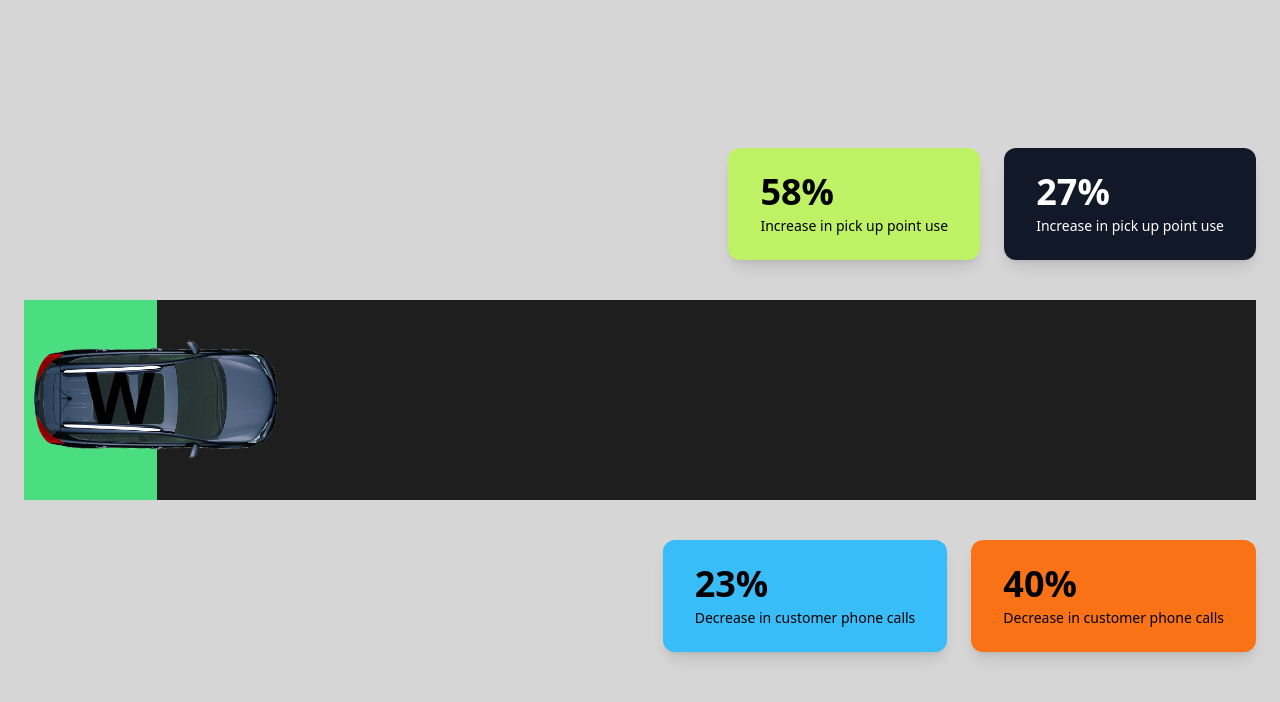
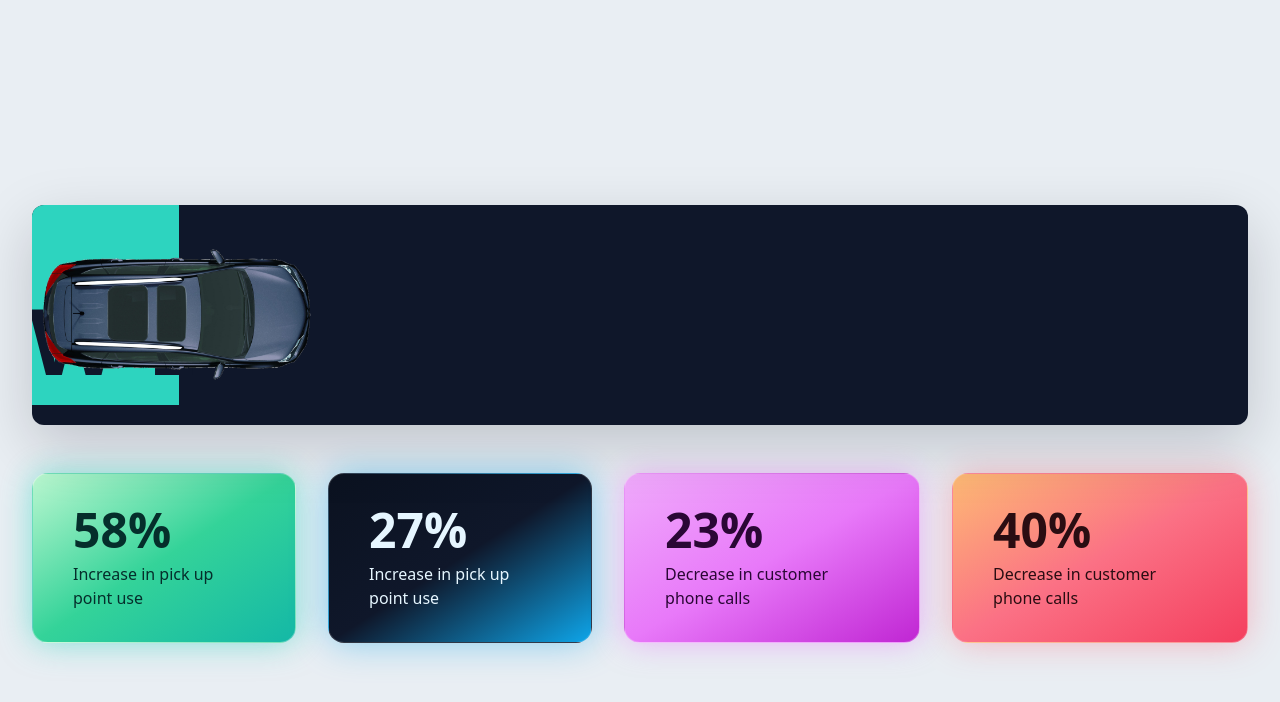
Before and after one commit to devAsh2/car-scroll-Animation, a React (Vite) app: page / in a window 1280 px wide. Shown: the top 702 px of the page. Built offline with nearby package versions, Linux system fonts and the light colour scheme.

Commit message:
better layout design

```diff
--- a/src/App.jsx
+++ b/src/App.jsx
@@ -1,5 +1,5 @@
 import { useState } from 'react'
-import Hero from './components/hero/Hero';
+import Hero from './components/hero/hero';
 import './App.css'
 
 function App() {
--- a/src/components/hero/Car.jsx
+++ b/src/components/hero/Car.jsx
@@ -3,7 +3,7 @@ export default function Car() {
     <img
       id="car"
       src="/src/assets/car.png"
-        className="absolute top-0 left-0 h-[200px] z-10"
+      className="absolute top-0 left-0 h-[220px] z-10"
     />
   );
 }
--- a/src/components/hero/Hero.jsx
+++ b/src/components/hero/Hero.jsx
@@ -1,27 +1,30 @@
 import Car from "./car";
 import Trail from "./trail";
 import ValueText from "./ValueText";
-import { TopStatsRow, BottomStatsRow } from "./StatsBoxes";
+import StatsBoxes from "./StatsBoxes";
 import useHeroAnimation from "./useHeroAnimation";
 
 function Hero() {
   useHeroAnimation();
 
   return (
-    <div id="hero-section" className="h-[200vh] bg-[#d6d6d6] text-black">
-      <div className="h-screen flex items-center justify-center relative overflow-hidden">
-        <div className="w-full  px-6">
-          <TopStatsRow />
-
-          <div className="mt-10 mb-10">
-            <div className="w-full h-[200px] bg-[#1e1e1e] relative overflow-hidden">
+    <div
+      id="hero-section"
+      className="h-[200vh] bg-[#E9EEF3] text-[#0D1117]"
+    >
+      <div
+        id="hero-track"
+        className="h-screen flex items-center justify-center relative overflow-hidden"
+      >
+        <div className="w-full px-8">
+          <div className="mt-12 mb-12">
+            <div className="w-full h-[220px] bg-[#0F172A] relative overflow-hidden rounded-xl shadow-[0_20px_60px_rgba(2,6,23,0.18)]">
               <Trail />
               <Car />
               <ValueText />
             </div>
           </div>
-
-          <BottomStatsRow />
+          <StatsBoxes />
         </div>
       </div>
     </div>
--- a/src/components/hero/StatsBoxes.jsx
+++ b/src/components/hero/StatsBoxes.jsx
@@ -1,61 +1,45 @@
-export function TopStatsRow() {
+export default function StatsBoxes() {
   return (
-    <div className="flex justify-end gap-6">
+    <div className="flex justify-end gap-8">
       <div
         id="box1"
-        className="opacity-0 bg-lime-300 text-black px-8 py-6 rounded-xl shadow-lg"
+        className="opacity-0 bg-gradient-to-br from-[#BBF7D0] via-[#34D399] to-[#14B8A6] text-[#052E2B] px-10 py-8 rounded-2xl border border-white/30 shadow-[0_0_32px_rgba(45,212,191,0.55)]"
       >
-        <span className="text-4xl font-semibold">58%</span>{" "}
-        <span className="text-sm block mt-1">
+        <span className="text-5xl font-semibold">58%</span>{" "}
+        <span className="text-base block mt-2">
           Increase in pick up point use
         </span>
       </div>
 
       <div
         id="box2"
-        className="opacity-0 bg-gray-900 text-white px-8 py-6 rounded-xl shadow-lg"
+        className="opacity-0 bg-gradient-to-br from-[#0B1220] via-[#0F172A] to-[#0EA5E9] text-[#E6F6FF] px-10 py-8 rounded-2xl border border-white/15 shadow-[0_0_36px_rgba(14,165,233,0.45)]"
       >
-        <span className="text-4xl font-semibold">27%</span>{" "}
-        <span className="text-sm block mt-1">
+        <span className="text-5xl font-semibold">27%</span>{" "}
+        <span className="text-base block mt-2">
           Increase in pick up point use
         </span>
       </div>
-    </div>
-  );
-}
 
-export function BottomStatsRow() {
-  return (
-    <div className="flex justify-end gap-6">
       <div
         id="box3"
-        className="opacity-0 bg-sky-400 text-black px-8 py-6 rounded-xl shadow-lg"
+        className="opacity-0 bg-gradient-to-br from-[#F0ABFC] via-[#E879F9] to-[#C026D3] text-[#2A0735] px-10 py-8 rounded-2xl border border-white/25 shadow-[0_0_30px_rgba(232,121,249,0.5)]"
       >
-        <span className="text-4xl font-semibold">23%</span>{" "}
-        <span className="text-sm block mt-1">
+        <span className="text-5xl font-semibold">23%</span>{" "}
+        <span className="text-base block mt-2">
           Decrease in customer phone calls
         </span>
       </div>
 
       <div
         id="box4"
-        className="opacity-0 bg-orange-500 text-black px-8 py-6 rounded-xl shadow-lg"
+        className="opacity-0 bg-gradient-to-br from-[#FDBA74] via-[#FB7185] to-[#F43F5E] text-[#2A0D12] px-10 py-8 rounded-2xl border border-white/20 shadow-[0_0_34px_rgba(251,113,133,0.45)]"
       >
-        <span className="text-4xl font-semibold">40%</span>{" "}
-        <span className="text-sm block mt-1">
+        <span className="text-5xl font-semibold">40%</span>{" "}
+        <span className="text-base block mt-2">
           Decrease in customer phone calls
         </span>
       </div>
     </div>
   );
 }
-
-export default function StatsBoxes() {
-  return (
-    <>
-      <TopStatsRow />
-      <div className="h-8" />
-      <BottomStatsRow />
-    </>
-  );
-}
--- a/src/components/hero/Trail.jsx
+++ b/src/components/hero/Trail.jsx
@@ -2,7 +2,7 @@ export default function Trail() {
   return (
     <div
       id="trail"
-        className="absolute top-0 left-0 h-[200px] bg-green-400 z-0 w-0"
+      className="absolute top-0 left-0 h-[200px] bg-[#2DD4BF] z-0 w-0"
     />
   );
 }
--- a/src/components/hero/ValueText.jsx
+++ b/src/components/hero/ValueText.jsx
@@ -1,13 +1,22 @@
 export default function ValueText() {
-    const text = "WELCOME ITZFIZZ";
+  const text = "WELCOME ITZFIZZ";
 
-    return (
-      <div className="absolute top-[30%] left-[5%] text-7xl font-bold flex gap-1 z-20">
-        {text.split("").map((letter, i) => (
-          <span key={i} className="value-letter opacity-0">
-            {letter}
+  return (
+    <div className="value-add absolute top-[30%] left-1/2 -translate-x-1/2 text-[92px] font-semibold flex gap-3 tracking-[0.18em] text-[#0F172A] z-0">
+      {text.split("").map((letter, i) => {
+        const isSpace = letter === " ";
+
+        return (
+          <span
+            key={i}
+            className={`value-letter opacity-0 inline-block ${
+              isSpace ? "w-6" : ""
+            }`}
+          >
+            {isSpace ? "" : letter}
           </span>
-        ))}
-      </div>
-    );
-  }
+        );
+      })}
+    </div>
+  );
+}
--- a/src/components/hero/useHeroAnimation.js
+++ b/src/components/hero/useHeroAnimation.js
@@ -6,94 +6,137 @@ export default function useHeroAnimation() {
     const ScrollTrigger = window.ScrollTrigger;
 
     gsap.registerPlugin(ScrollTrigger);
+    ScrollTrigger.config({ autoRefreshEvents: "visibilitychange,DOMContentLoaded,load,resize" });
 
     const car = document.getElementById("car");
     const trail = document.getElementById("trail");
     const letters = gsap.utils.toArray(".value-letter");
+    const valueAdd = document.querySelector(".value-add");
 
-    if (!car || !trail || !letters.length) return;
+    if (!car || !trail || !letters.length || !valueAdd) return;
 
     const road = car.parentElement;
-    const roadRect = road ? road.getBoundingClientRect() : null;
-    const initialCarRect = car.getBoundingClientRect();
+    let roadWidth = 0;
+    let roadLeft = 0;
+    let carWidth = 150;
+    let endX = 0;
+    let valueLeftInRoad = 0;
+    let letterOffsets = [];
 
-    const roadWidth = roadRect?.width || window.innerWidth;
-    const carWidth = initialCarRect.width || 150;
-    const endX = Math.max(0, roadWidth - carWidth);
+    const measure = () => {
+      if (!road) return;
+      const roadRect = road.getBoundingClientRect();
+      const carRect = car.getBoundingClientRect();
+      const valueRect = valueAdd.getBoundingClientRect();
 
-    const tl = gsap.timeline({
+      roadWidth = roadRect.width || window.innerWidth;
+      roadLeft = roadRect.left || 0;
+      carWidth = carRect.width || 150;
+      endX = Math.max(0, roadWidth - carWidth / 2);
+      valueLeftInRoad = Math.max(valueRect.left - roadLeft, 0);
+      letterOffsets = letters.map((letter) => letter.offsetLeft);
+    };
+
+    measure();
+
+    const carTween = gsap.to(car, {
+      x: () => endX,
+      ease: "none",
       scrollTrigger: {
         trigger: "#hero-section",
         start: "top top",
         end: "bottom top",
         scrub: true,
-        pin: true,
-        pinSpacing: false,
+        pin: "#hero-track",
+        onRefresh: () => {
+          measure();
+          ScrollTrigger.update();
+        },
         onUpdate: () => {
-          const currentRoadRect = road ? road.getBoundingClientRect() : null;
-          const carRect = car.getBoundingClientRect();
-
-          const roadLeft = currentRoadRect?.left || 0;
-          const roadWidthNow = currentRoadRect?.width || roadWidth;
-          const carCenterX = carRect.left + carRect.width / 2;
-
-          const trailWidth = Math.min(
-            Math.max(carCenterX - roadLeft, 0),
-            roadWidthNow
-          );
+          const carX = gsap.getProperty(car, "x") + carWidth / 2;
+          const trailWidth = Math.min(Math.max(carX, 0), roadWidth);
           gsap.set(trail, { width: trailWidth });
 
-          letters.forEach((letter) => {
-            const rect = letter.getBoundingClientRect();
-            letter.style.opacity = carCenterX >= rect.left ? 1 : 0;
+          letters.forEach((letter, i) => {
+            const letterX = valueLeftInRoad + (letterOffsets[i] || 0);
+            letter.style.opacity = carX >= letterX ? 1 : 0;
           });
         },
       },
     });
 
-    tl.to(
-      car,
-      {
-        x: endX,
-        ease: "none",
+    const box1Tween = gsap.to("#box1", {
+      scrollTrigger: {
+        trigger: "#hero-section",
+        start: "top+=100 top",
+        end: "top+=300 top",
+        toggleActions: "play none none reverse",
       },
-      0
-    );
+      duration: 0.7,
+      ease: "power2.out",
+      opacity: 1,
+    });
 
-    tl.to(
-      "#box1",
-      {
-        opacity: 1,
+    const box2Tween = gsap.to("#box2", {
+      scrollTrigger: {
+        trigger: "#hero-section",
+        start: "top+=400 top",
+        end: "top+=600 top",
+        toggleActions: "play none none reverse",
       },
-      0.05
-    );
-    tl.to(
-      "#box2",
-      {
-        opacity: 1,
+      duration: 0.7,
+      ease: "power2.out",
+      opacity: 1,
+    });
+
+    const box3Tween = gsap.to("#box3", {
+      scrollTrigger: {
+        trigger: "#hero-section",
+        start: "top+=700 top",
+        end: "top+=900 top",
+        toggleActions: "play none none reverse",
       },
-      0.15
-    );
-    tl.to(
-      "#box3",
-      {
-        opacity: 1,
+      duration: 0.7,
+      ease: "power2.out",
+      opacity: 1,
+    });
+
+    const box4Tween = gsap.to("#box4", {
+      scrollTrigger: {
+        trigger: "#hero-section",
+        start: "top+=1100 top",
+        end: "top+=1300 top",
+        toggleActions: "play none none reverse",
       },
-      0.2
-    );
-    tl.to(
-      "#box4",
-      {
-        opacity: 1,
-      },
-      1
-    );
+      duration: 0.7,
+      ease: "power2.out",
+      opacity: 1,
+    });
+
+    const syncScrollPosition = () => {
+      if (!carTween.scrollTrigger) return;
+      ScrollTrigger.refresh(true);
+    };
+
+    requestAnimationFrame(syncScrollPosition);
+    const onPageShow = () => setTimeout(syncScrollPosition, 0);
+    const onLoad = () => setTimeout(syncScrollPosition, 0);
+    window.addEventListener("pageshow", onPageShow);
+    window.addEventListener("load", onLoad);
 
     return () => {
-      if (tl.scrollTrigger) {
-        tl.scrollTrigger.kill();
+      window.removeEventListener("pageshow", onPageShow);
+      window.removeEventListener("load", onLoad);
+      if (carTween.scrollTrigger) {
+        carTween.scrollTrigger.kill();
       }
-      tl.kill();
+      carTween.kill();
+      [box1Tween, box2Tween, box3Tween, box4Tween].forEach((tween) => {
+        if (tween.scrollTrigger) {
+          tween.scrollTrigger.kill();
+        }
+        tween.kill();
+      });
     };
   }, []);
 }
```
Lines whose indentation alone changed are shown as unchanged.
